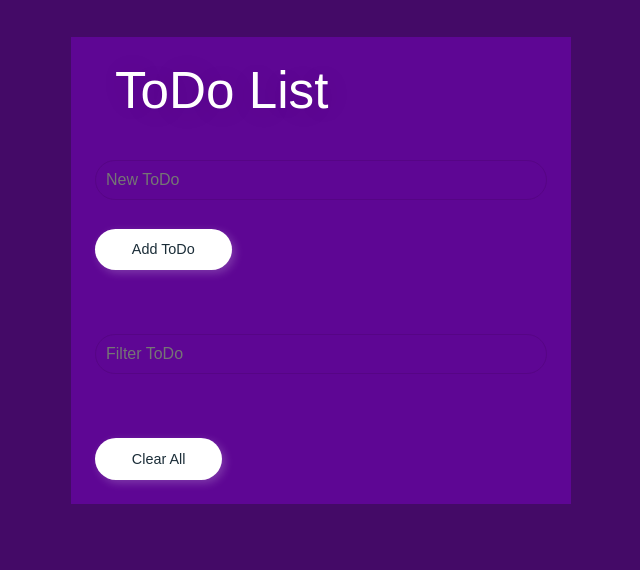
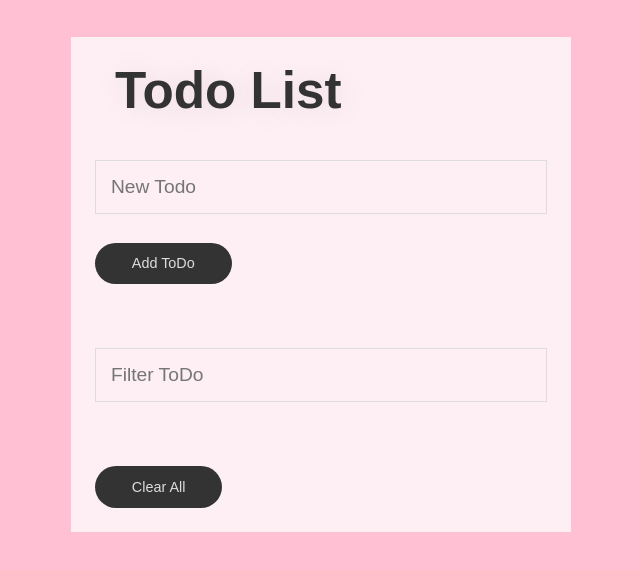
Before and after one commit to imrulkayessayem/ToDo-List, a plain HTML site: page index.html in a window 1280 px wide. Shown: the whole page, without its empty margins (319-959 px from the left). Drawn offline with Linux system fonts and the light colour scheme.

Commit message:
Update background color and Text color and E.T.C

```diff
--- a/index.html
+++ b/index.html
@@ -12,10 +12,10 @@
 
   <div class="main-header">
   <header id="main-header" class="container">
-    <h2 id="todo-title"><span>ToDo List</span></h2>
+    <h2 id="todo-title"><span>Todo List</span></h2>
     <form id="form" action="#">
       <input type="text" name="todo-input" class="text-input" id="todo-input" autocomplete="off"
-        placeholder="New ToDo" />
+        placeholder="New Todo" />
       <input type="submit" id="add-btn" class="btn" value="Add ToDo" />
     </form>
   </header>
--- a/style.css
+++ b/style.css
@@ -6,7 +6,7 @@
 
 ul li {
     list-style: none;
-    color: #fff;
+    color: #333;
     border: 1px solid rgb(51, 51, 51,0.1);
     box-shadow: 1px 1px 1px rgba(255, 255, 255, 0.1);
 }
@@ -16,7 +16,7 @@ a {
 }
 
 body {
-    background: #440a67;
+    background: #FFC0D3;
     font-family: Arial, Helvetica, sans-serif;
     color: rgb(255, 255, 255);
 }
@@ -28,8 +28,8 @@ body {
 
 .btn {
     display: inline-block;
-    background: #fff;
-    color: #1b2d38;
+    background: #333;
+    color: #ddd;
     font-size: 0.9rem;
     padding: 0.8rem 2.3rem;
     border-radius: 25px;
@@ -42,7 +42,7 @@ body {
   }
 
   .btn:hover {
-    background: rgb(236, 236, 236);
+    background: rgb(0, 0, 0);
   }
 
   @media (max-width: 520px) {
@@ -56,17 +56,16 @@ body {
     border: none;
     outline: none;
     background: none;
-    border: 0.5px solid rgb(24, 1, 1,0.1);
-    padding: 10px;
-    border-radius: 50px;
-    font-size: 1rem;
+    border: 0.5px solid #ddd;
+    padding: 15px;
+    font-size: 1.2rem;
     margin: 1rem 0;
     transition: all 0.3 ease-in-out;
-    color: #fff;
+    color: #333;
   }
 
   .text-input:focus {
-    border: 0.5px solid rgba(0, 0, 0, 0.170);
+    border: 0.5px solid rgba(0, 0, 0, 0.295);
   }
 
   #main-header,
@@ -74,7 +73,7 @@ body {
   .todo-item,
   #clear-btn-box {
     padding: 1.5rem;
-    background-color: #5e0694;
+    background-color: #FDEFF4;
   }
 
   #main-header {
@@ -86,9 +85,11 @@ body {
     font-size: 3.2rem;
     font-weight: 500;
     margin-bottom: 1.5rem;
-    color: #fff;
+    color: #333;
     margin-left: 20px;
-    text-shadow: 2px 2px 30px rgba(0, 0, 0, 0.1);  }
+    text-shadow: 2px 2px 30px rgba(0, 0, 0, 0.1);
+    font-weight: 600;
+  }
 
   #add-btn {
     margin-top: 0.8rem;
@@ -106,14 +107,15 @@ body {
     text-align: center;
     position: absolute;
     right: 1.5rem;
-    color: #fff;
+    color: #333;
     transition: all 0.3s ease-in-out;
     cursor: pointer;
     transition: all 0.5s;
   }
 
   .remove-item:hover {
-    color: rgb(219, 219, 219);
+    color: #000;
+    transform: scale(1.3);
   }
 
   span {
```
